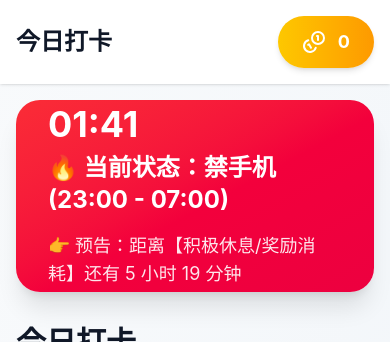
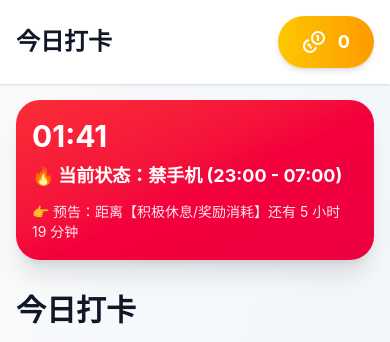
Before and after one commit to DeJavuAE86/personal_management, a Vue app: page / in a window 390 px wide. Shown: the top 342 px of the page. Built offline with nearby package versions, Linux system fonts and the light colour scheme; no server answers.

Commit message:
feat: 优化系统工具和界面体验

```diff
--- a/src/views/DailyTasks.vue
+++ b/src/views/DailyTasks.vue
@@ -4,8 +4,8 @@
     <div
       class="rounded-3xl shadow-xl overflow-hidden transition-all duration-500 ease-in-out"
       :class="{
-        'h-48': !isTaskInProgress && currentSlot?.type !== 'OPTIONAL' && currentSlot?.type !== 'REVIEW' && currentSlot?.type !== 'REWARD',
-        'h-64': isTaskInProgress || (currentSlot?.type === 'OPTIONAL') || (currentSlot?.type === 'REVIEW') || (currentSlot?.type === 'REWARD'),
+        'h-40 md:h-48': !isTaskInProgress && currentSlot?.type !== 'OPTIONAL' && currentSlot?.type !== 'REVIEW' && currentSlot?.type !== 'REWARD',
+        'h-48 md:h-64': isTaskInProgress || (currentSlot?.type === 'OPTIONAL') || (currentSlot?.type === 'REVIEW') || (currentSlot?.type === 'REWARD'),
         'bg-gradient-to-br from-blue-900 to-indigo-900': isTaskInProgress,
         'bg-gradient-to-br from-blue-500 to-indigo-600': !isTaskInProgress && currentSlot?.type === 'CORE',
         'bg-gradient-to-br from-green-500 to-emerald-600': !isTaskInProgress && currentSlot?.type === 'REST',
@@ -18,37 +18,37 @@
       }"
     >
       <!-- 任务专注模式 -->
-      <div v-if="isTaskInProgress" class="h-full flex flex-col items-center justify-center text-white p-6">
-        <h2 class="text-2xl font-bold mb-2 text-center">{{ currentTask?.title }}</h2>
-        <div class="text-4xl font-mono font-bold mb-6 animate-pulse">{{ formattedTime }}</div>
+      <div v-if="isTaskInProgress" class="h-full flex flex-col items-center justify-center text-white p-4 md:p-6">
+        <h2 class="text-lg md:text-2xl font-bold mb-2 text-center">{{ currentTask?.title }}</h2>
+        <div class="text-3xl md:text-4xl font-mono font-bold mb-4 md:mb-6 animate-pulse">{{ formattedTime }}</div>
         <button
           @click="handleEndTask(currentTask?.id)"
-          class="bg-white text-blue-900 px-6 py-3 rounded-full font-bold hover:bg-blue-50 transition-colors shadow-md"
+          class="bg-white text-blue-900 px-4 md:px-6 py-2 md:py-3 rounded-full font-bold hover:bg-blue-50 transition-colors shadow-md text-sm md:text-base"
         >
           ⏹ 结束专注并结算
         </button>
       </div>
 
       <!-- 作息巡航模式 -->
-      <div v-else class="h-full flex flex-col justify-center p-8 text-white">
-        <div class="text-4xl font-bold mb-2">{{ currentTimeString }}</div>
+      <div v-else class="h-full flex flex-col justify-center p-4 md:p-8 text-white">
+        <div class="text-3xl md:text-4xl font-bold mb-2">{{ currentTimeString }}</div>
 
         <!-- 周六未复盘状态 -->
         <div v-if="currentSlot?.type === 'REVIEW'">
-          <h2 class="text-2xl font-bold mb-4">🔥 当前状态：{{ currentSlot.name }}</h2>
-          <div class="text-lg mb-6 opacity-90">👉 自由清算中，去周末规划页写复盘解锁狂欢！</div>
+          <h2 class="text-lg md:text-2xl font-bold mb-3 md:mb-4">🔥 当前状态：{{ currentSlot.name }}</h2>
+          <div class="text-sm md:text-lg mb-4 md:mb-6 opacity-90">👉 自由清算中，去周末规划页写复盘解锁狂欢！</div>
         </div>
 
         <!-- 周六已解锁状态 -->
         <div v-else-if="currentSlot?.type === 'REWARD'">
-          <h2 class="text-2xl font-bold mb-4">🔥 当前状态：{{ currentSlot.name }}</h2>
-          <div class="text-lg mb-6 opacity-90">👉 周末狂欢已开启，尽情去兑换大厅享受吧！</div>
+          <h2 class="text-lg md:text-2xl font-bold mb-3 md:mb-4">🔥 当前状态：{{ currentSlot.name }}</h2>
+          <div class="text-sm md:text-lg mb-4 md:mb-6 opacity-90">👉 周末狂欢已开启，尽情去兑换大厅享受吧！</div>
         </div>
 
         <!-- 普通时段 -->
         <div v-else>
-          <h2 class="text-2xl font-bold mb-4">🔥 当前状态：{{ currentSlot?.name }} ({{ currentSlot?.startTime }} - {{ currentSlot?.endTime }})</h2>
-          <div v-if="nextSlot" class="text-lg opacity-90">
+          <h2 class="text-lg md:text-2xl font-bold mb-3 md:mb-4">🔥 当前状态：{{ currentSlot?.name }} ({{ currentSlot?.startTime }} - {{ currentSlot?.endTime }})</h2>
+          <div v-if="nextSlot" class="text-sm md:text-lg opacity-90">
             👉 预告：距离【{{ nextSlot.name }}】还有 {{ formatTimeToNextSlot(timeToNextSlot) }}
           </div>
         </div>
```
